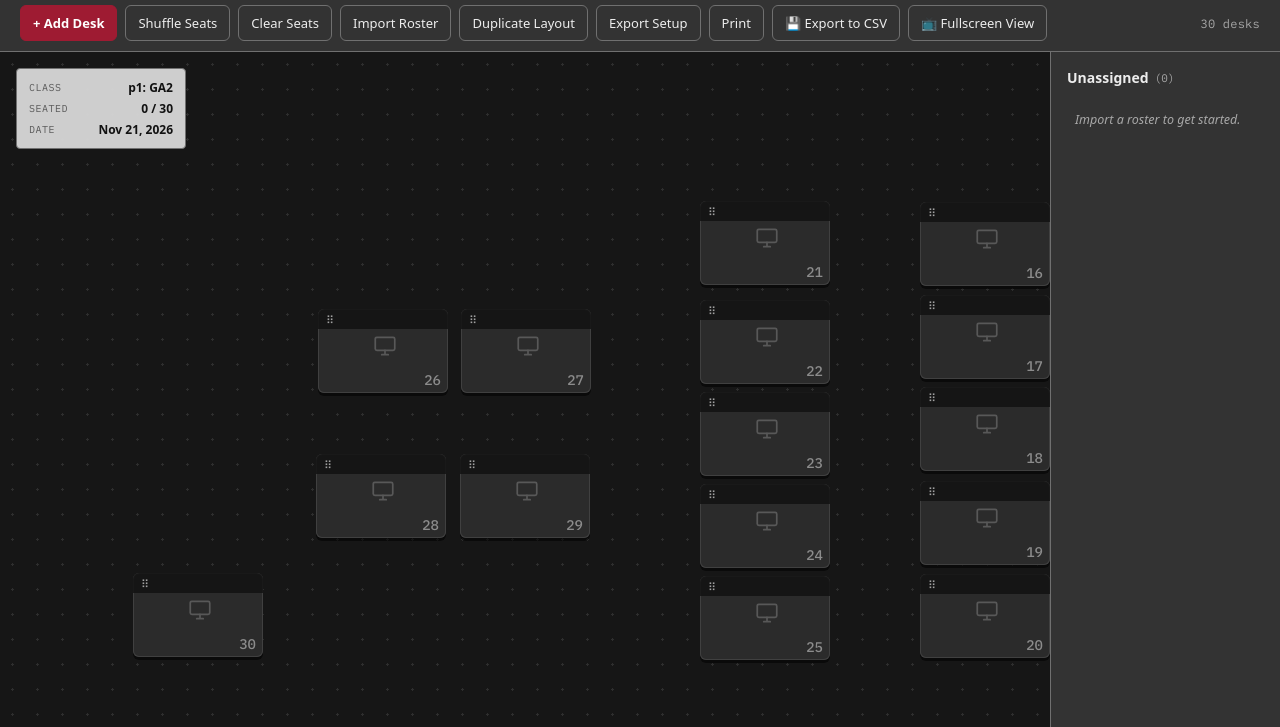
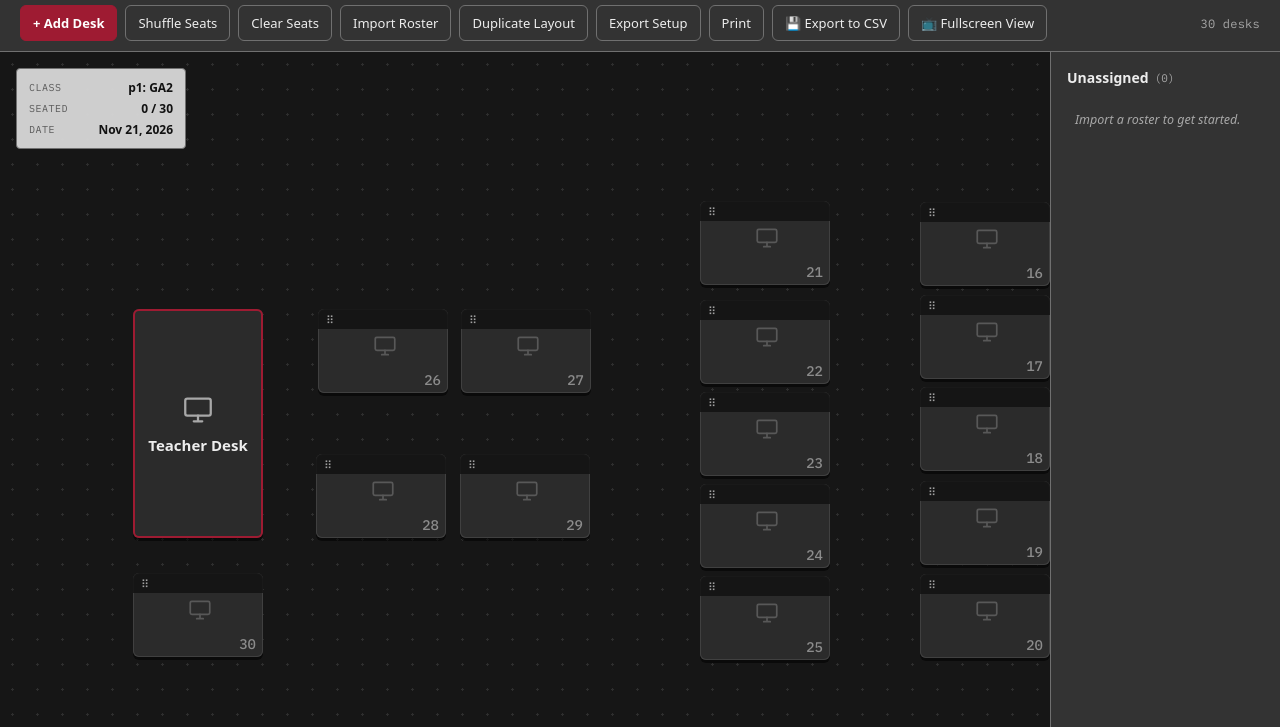
Before and after one commit to ths-cs/seating, a plain HTML site: page index.html in a window 1280 px wide. Shown: the part 73-800 px from the top of the page. Drawn offline with Linux system fonts and the light colour scheme; a web font is replaced by a local one.

Commit message:
Update index.html
Added Teacher Desk

```diff
--- a/index.html
+++ b/index.html
@@ -243,6 +243,26 @@
     pointer-events:none;
   }
   .desk-empty-label svg{ display:block; }
+
+  /* Teacher desk: fixed, can't be assigned */
+  .teacher-desk{
+    position:absolute;
+    border-radius:6px;
+    background: var(--tile);
+    box-shadow: inset 0 0 0 2px var(--accent), 0 3px 0 rgba(0,0,0,.55);
+    display:flex; flex-direction:column; align-items:center; justify-content:center;
+    gap:8px;
+    color: var(--text-muted);
+    pointer-events:none;
+    user-select:none;
+  }
+  .teacher-desk svg{ width:34px; height:34px; }
+  .teacher-desk-label{
+    font-family:'Google Sans Flex', system-ui, sans-serif;
+    font-weight:600;
+    font-size:15px;
+    color: var(--text-light);
+  }
 
   /* Name fills the tile: first name big, rest of name underneath */
   .nameplate{
@@ -513,6 +533,8 @@
     .desk, .desk.occupied{ box-shadow: inset 0 0 0 1px #999; }
     .desk.occupied{ background:#F2F2F2; }
     .desk-handle{ display:none; }
+    .teacher-desk{ box-shadow: inset 0 0 0 2px #555; }
+    .teacher-desk-label{ color:#111; }
     .title-block{ border-color:#999; }
   }
 </style>
@@ -635,6 +657,8 @@ Priya Nair
 <script>
 (function(){
   const DESK_W = 130, DESK_H = 84;
+  // Teacher desk — fixed position, same in every class, never takes a student.
+  const TEACHER_DESK = { x: 133, y: 257, w: 130, h: 229 };
   const MONITOR_SVG = '<svg viewBox="0 0 24 24" width="26" height="26" fill="none" stroke="currentColor" stroke-width="1.6" stroke-linecap="round"><rect x="3" y="4" width="18" height="12" rx="1.5"/><path d="M9 20h6M12 16v4"/></svg>';
 
   // =====================================================================
@@ -921,7 +945,16 @@ const CLASS_DATA = {
   }
 
   function renderCanvas(){
-    canvas.querySelectorAll('.desk, .canvas-empty-msg').forEach(el => el.remove());
+    canvas.querySelectorAll('.desk, .teacher-desk, .canvas-empty-msg').forEach(el => el.remove());
+
+    const teacher = document.createElement('div');
+    teacher.className = 'teacher-desk';
+    teacher.style.left = TEACHER_DESK.x + 'px';
+    teacher.style.top = TEACHER_DESK.y + 'px';
+    teacher.style.width = TEACHER_DESK.w + 'px';
+    teacher.style.height = TEACHER_DESK.h + 'px';
+    teacher.innerHTML = MONITOR_SVG + '<span class="teacher-desk-label">Teacher Desk</span>';
+    canvas.appendChild(teacher);
 
     if(state.desks.length === 0){
       const msg = document.createElement('div');
@@ -1300,7 +1333,8 @@ function reframeForPresentation(){
 
     // 1. Set the precise 25px edge padding you requested
     const margin = 25;
-    let minX = Infinity, minY = Infinity, maxX = -Infinity, maxY = -Infinity;
+    let minX = TEACHER_DESK.x, minY = TEACHER_DESK.y,
+        maxX = TEACHER_DESK.x + TEACHER_DESK.w, maxY = TEACHER_DESK.y + TEACHER_DESK.h;
 
     state.desks.forEach(d => {
       minX = Math.min(minX, d.x);
```
